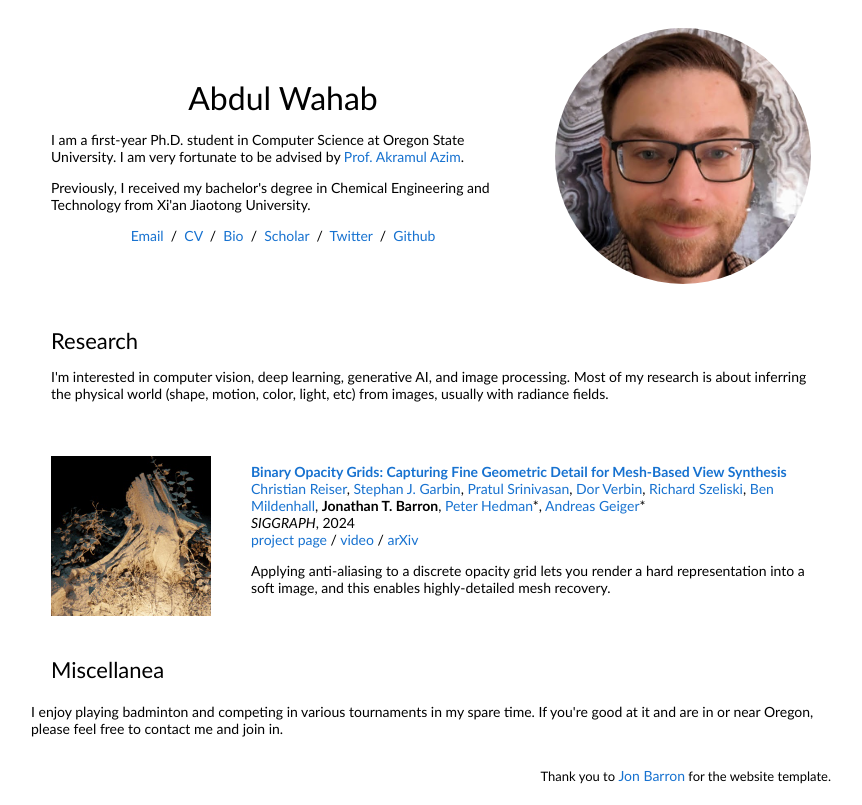
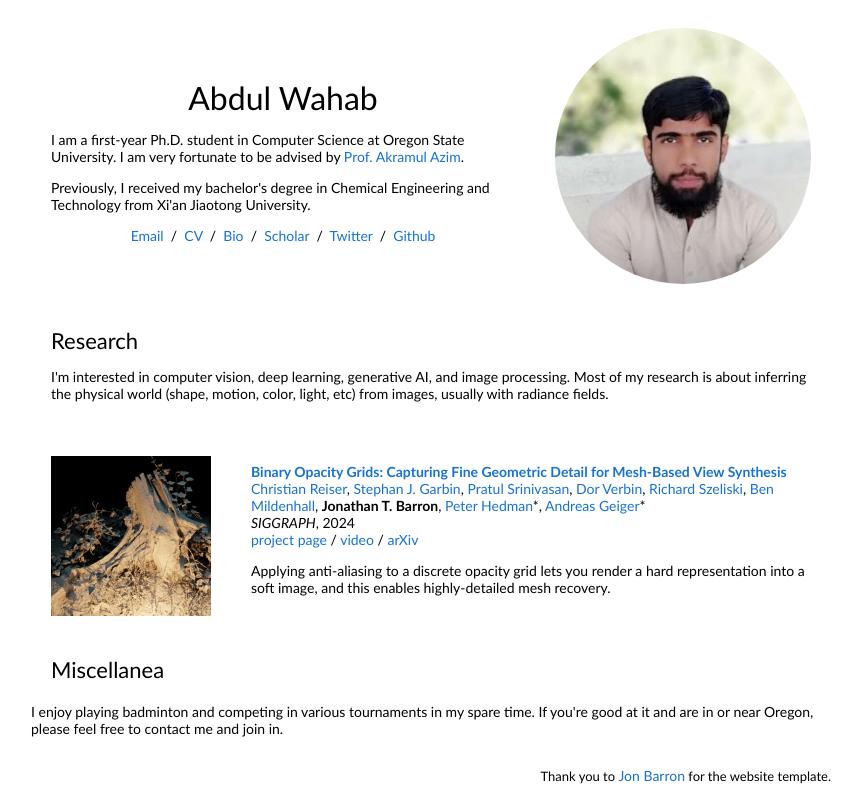
Before and after one commit to AbdulwahabECE/AbdulwahabECE.github.io, a plain HTML site: page index.html in a window 1280 px wide. Shown: the whole page, without its empty margins (209-1071 px from the left). Drawn offline with Linux system fonts and the light colour scheme.

Commit message:
Update index.html

```diff
--- a/index.html
+++ b/index.html
@@ -37,7 +37,7 @@
                 </p>
               </td>
               <td style="padding:2.5%;width:40%;max-width:40%">
-                <a href="images/Abdulwahab.jpg"><img style="width:100%;max-width:100%;object-fit: cover; border-radius: 50%;" alt="profile photo" src="images/JonBarron.jpg" class="hoverZoomLink"></a>
+                <a href="images/Abdulwahab.jpg"><img style="width:100%;max-width:100%;object-fit: cover; border-radius: 50%;" alt="profile photo" src="images/AbdulWahab.jpg" class="hoverZoomLink"></a>
               </td>
             </tr>
           </tbody></table>
```
